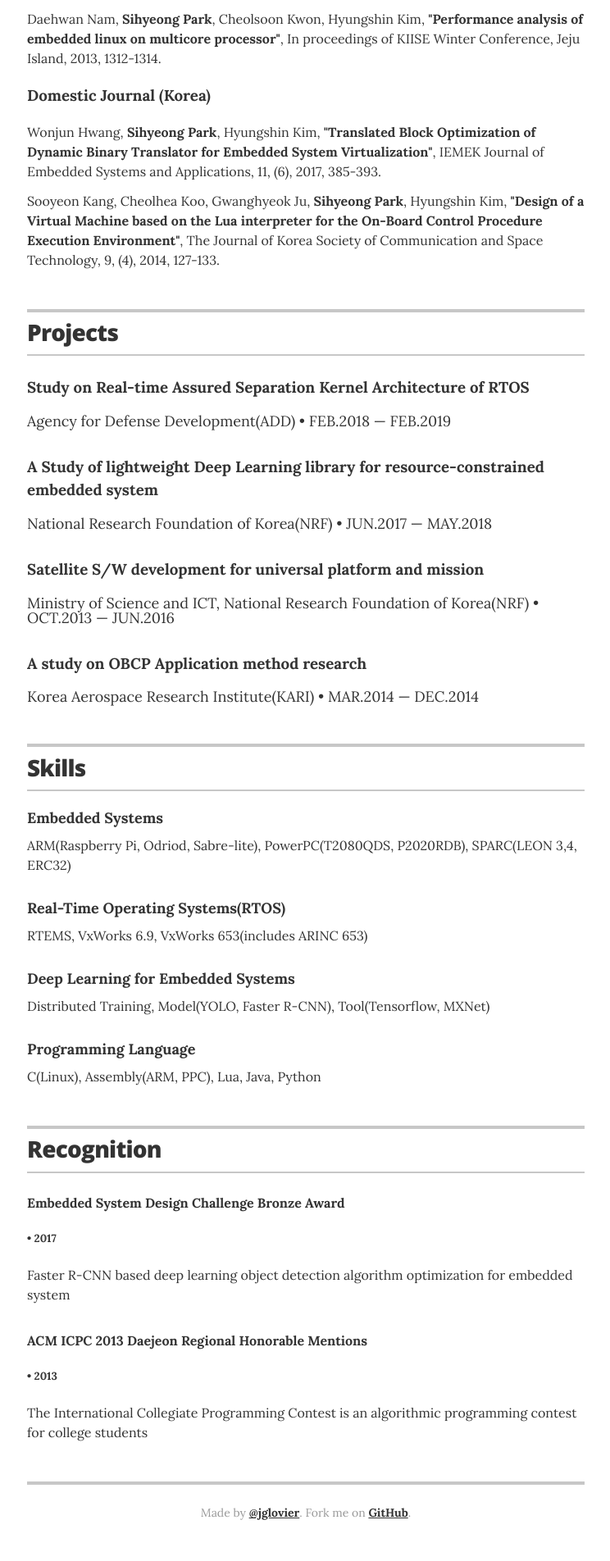
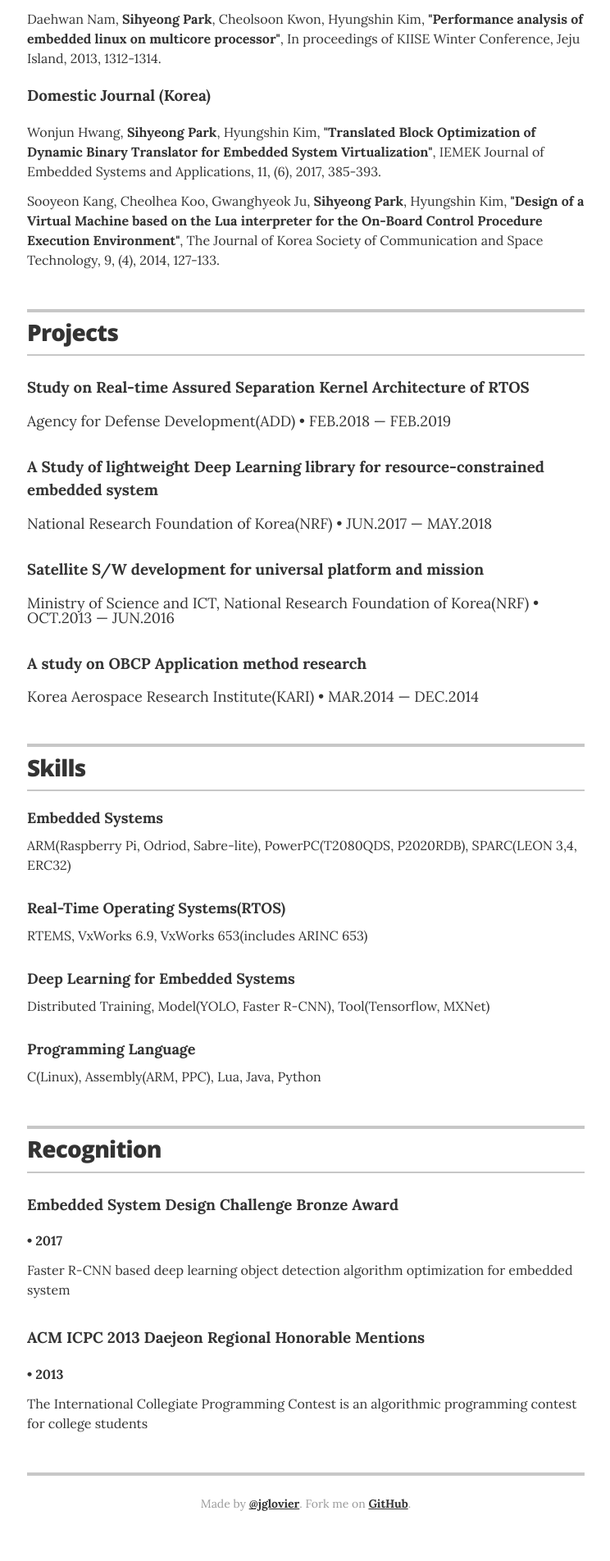
Before and after one commit to sihyeong/sihyeong.github.io, a Jekyll site: the page built from index.html, in a window 1280 px wide. Shown: the part 2103-4007 px from the top of the page at 82% size, without its empty margins (267-1011 px from the left). Built offline with Jekyll 4.4.1, drawn with Linux system fonts in a browser that asks for light colours.

Commit message:
Update resume.html

```diff
--- a/_layouts/resume.html
+++ b/_layouts/resume.html
@@ -183,8 +183,7 @@
 
         {% for recognition in site.data.recognitions %}
         <div class="resume-item">
-          <h4>{{ recognition.award }}</h4>
-          <h5> &bull; {{ recognition.year }}</h5>
+          <h3>{{ recognition.award }}</h3> <h4> &bull; {{ recognition.year }}</h4>
           <p class="resume-item-copy">{{ recognition.summary }}</p>
         </div>
         {% endfor %}
```
